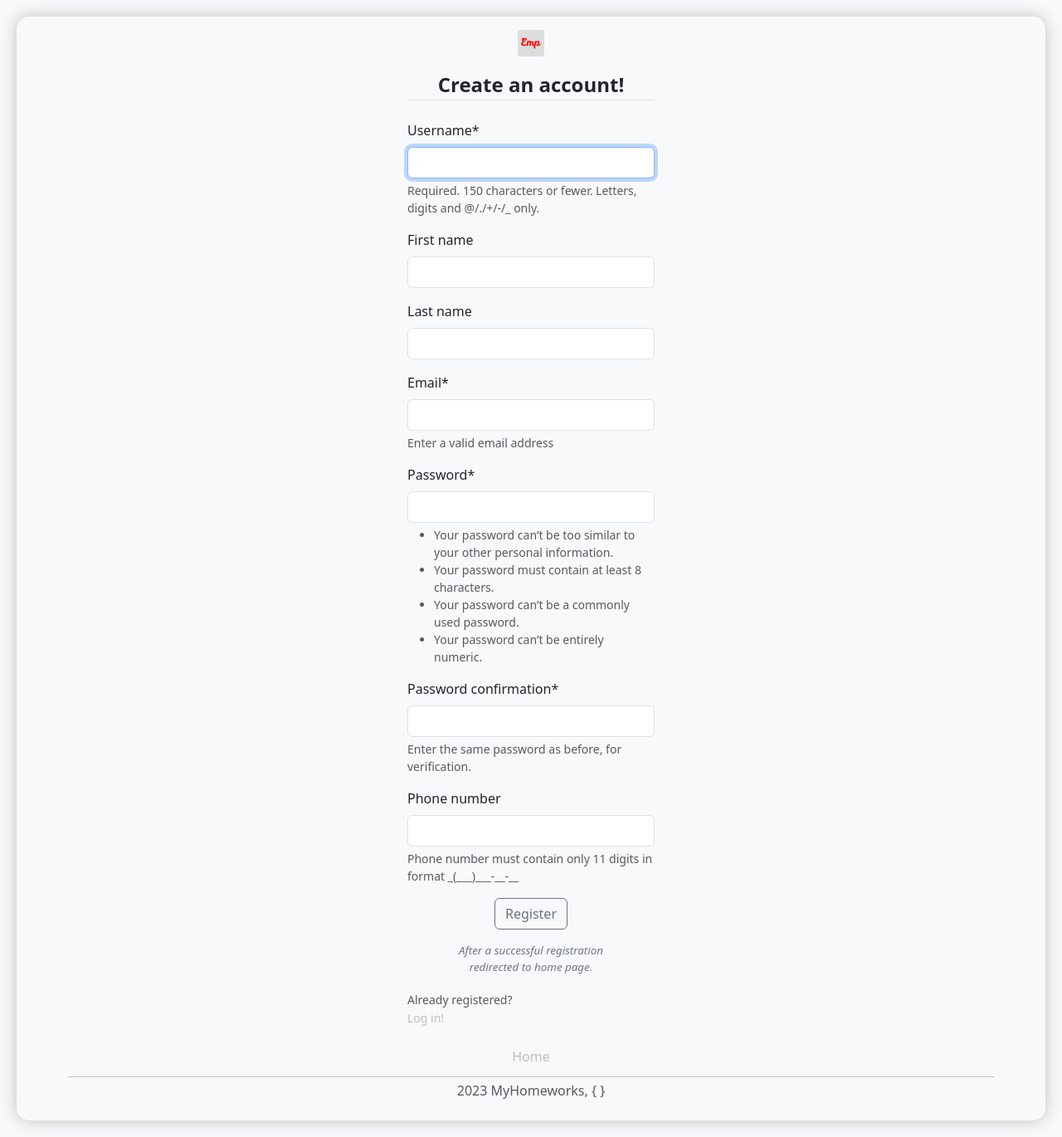
After one commit to MarkDanilchenko/Entry_task, a Django app: page /accounts/registration in a window 1280 px wide. The commit adds this page. Shown: the whole page at 83% size. Run offline with Django 4.2, Linux system fonts and the light colour scheme; some libraries are stand-ins or nearby versions.

Commit message:
Add Registration and Authorization

```diff
--- a/Entry_task/urls.py
+++ b/Entry_task/urls.py
@@ -23,6 +23,8 @@ from Entry_task__main import views
 urlpatterns = [
     path("admin/", admin.site.urls),
     path("", include("Entry_task__main.urls")),
+    path("accounts/", include("django.contrib.auth.urls")),
+    path("accounts/registration", views.registration, name="registration"),
 ]
 
 if settings.DEBUG:
--- a/Entry_task__main/forms.py
+++ b/Entry_task__main/forms.py
@@ -1,5 +1,34 @@
+from django.contrib.auth.forms import UserCreationForm
 from . import models
 from django import forms
+
+
+class UserForm(UserCreationForm):
+    email = forms.EmailField(
+        max_length=255,
+        required=True,
+        label="Email",
+        help_text="Enter a valid email address",
+    )
+
+    phone = forms.CharField(
+        max_length=15,
+        required=False,
+        label="Phone number",
+        help_text="Phone number must contain only 11 digits in format _(___)___-__-__",
+    )
+
+    class Meta:
+        model = models.User
+        fields = (
+            "username",
+            "first_name",
+            "last_name",
+            "email",
+            "password1",
+            "password2",
+            "phone",
+        )
 
 
 class GradeForm(forms.ModelForm):
--- a/Entry_task__main/models.py
+++ b/Entry_task__main/models.py
@@ -1,6 +1,7 @@
+from django.contrib.auth.models import AbstractUser
 from django.db import models
 from datetime import datetime
-import regex
+import regex, re
 from django.core.exceptions import ValidationError
 
 
@@ -15,6 +16,31 @@ def date_of_employment_validator(value):
     if value > datetime.now().date():
         raise ValidationError("Date of employment can't be in the future!")
     return value
+
+
+# phone validation for model: User
+def validate_phone(value):
+    if re.search(r"\d{1}\(\d{3}\)\d{3}-\d{2}-\d{2}", value) is None:
+        raise ValidationError(
+            "Phone number must contain only 11 digits in format _(___)___-__-__"
+        )
+    else:
+        return f"+{value}"
+
+
+class User(AbstractUser):
+    phone = models.CharField(
+        max_length=15,
+        unique=True,
+        blank=True,
+        null=True,
+        validators=[validate_phone],
+        verbose_name="Phone number",
+        help_text="Phone number must contain only 11 digits in format _(___)___-__-__",
+    )
+
+    def __str__(self):
+        return f"{self.username}, email: ({self.email})"
 
 
 class Grade(models.Model):
--- a/Entry_task__main/templates/employees_add.html
+++ b/Entry_task__main/templates/employees_add.html
@@ -8,7 +8,7 @@
         <p class="mt-3 text-muted">Add a new Employee</p>
     </div>
     {% load crispy_forms_tags %}
-    <form action="" method="post" enctype="multipart/form-data" class="d-flex flex-column align-items-center mb-5 mt-3 border border-3 rounded-3 px-3 py-5 shadow-lg">
+    <form action="" method="post" enctype="multipart/form-data" class="d-flex flex-column align-items-center mb-5 mt-3 border border-3 rounded-3 px-3 py-5 shadow-lg addUpdate_GradesEmp__Form">
         {% csrf_token %}
         <fieldset class="form-group">
             <legend class="border-bottom mb-4 text-center"><b>New Employee</b></legend>
--- a/Entry_task__main/templates/employees_update.html
+++ b/Entry_task__main/templates/employees_update.html
@@ -8,7 +8,7 @@
         <p class="mt-3 text-muted">Edit employee</p>
     </div>
     {% load crispy_forms_tags %}
-    <form action="" method="post" enctype="multipart/form-data" class="d-flex flex-column align-items-center mb-5 mt-3 border border-3 rounded-3 px-3 py-5 shadow-lg">
+    <form action="" method="post" enctype="multipart/form-data" class="d-flex flex-column align-items-center mb-5 mt-3 border border-3 rounded-3 px-3 py-5 shadow-lg addUpdate_GradesEmp__Form">
         {% csrf_token %}
         <fieldset class="form-group">
             <legend class="border-bottom mb-4 text-center"><b>Edit employee</b></legend>
--- a/Entry_task__main/templates/grades_add.html
+++ b/Entry_task__main/templates/grades_add.html
@@ -8,7 +8,7 @@
         <p class="mt-3 text-muted">Add a new grade</p>
     </div>
     {% load crispy_forms_tags %}
-    <form action="" method="post" enctype="multipart/form-data" class="d-flex flex-column align-items-center mb-5  border border-3 rounded-3 px-3 py-5 shadow-lg">
+    <form action="" method="post" enctype="multipart/form-data" class="d-flex flex-column align-items-center mb-5  border border-3 rounded-3 px-3 py-5 shadow-lg addUpdate_GradesEmp__Form">
         {% csrf_token %}
         <fieldset class="form-group">
             <legend class="border-bottom mb-4 text-center"><b>New grade</b></legend>
--- a/Entry_task__main/templates/grades_update.html
+++ b/Entry_task__main/templates/grades_update.html
@@ -8,7 +8,7 @@
         <p class="mt-3 text-muted">Edit grade</p>
     </div>
     {% load crispy_forms_tags %}
-    <form action="" method="post" enctype="multipart/form-data" class="d-flex flex-column align-items-center mb-5  border border-3 rounded-3 px-3 py-5 shadow-lg">
+    <form action="" method="post" enctype="multipart/form-data" class="d-flex flex-column align-items-center mb-5  border border-3 rounded-3 px-3 py-5 shadow-lg addUpdate_GradesEmp__Form">
         {% csrf_token %}
         <fieldset class="form-group">
             <legend class="border-bottom mb-4 text-center"><b>Edit grade</b></legend>
--- /dev/null
+++ b/Entry_task__main/templates/registration/registration.html
@@ -0,0 +1,65 @@
+<!DOCTYPE html>
+{% load static %}
+<html lang="en" data-bs-theme="light">
+	<head>
+		<meta charset="UTF-8" />
+		<meta name="viewport" content="width=device-width, initial-scale=1.0" />
+		<link rel="shortcut icon" href="" type="image/x-icon" />
+		<link rel="stylesheet" href="{% static 'node_modules/bootstrap/dist/css/bootstrap.min.css' %}" />
+		<style>
+			@import url('https://fonts.googleapis.com/css2?family=JetBrains+Mono:wght@800&display=swap');
+			@import url('https://fonts.googleapis.com/css2?family=Caveat&display=swap');
+		</style>
+		<link rel="apple-touch-icon" sizes="180x180" href="{% static 'favicon_io/apple-touch-icon.png' %}" />
+		<link rel="icon" type="image/png" sizes="32x32" href="{% static 'favicon_io/favicon-32x32.png' %}" />
+		<link rel="icon" type="image/png" sizes="16x16" href="{% static 'favicon_io/favicon-16x16.png' %}" />
+		<link rel="manifest" href="{% static 'favicon_io/site.webmanifest' %}" />
+		<title>Employees</title>
+	</head>
+	<body class="bg-body-tertiary">
+		<div class="container" id="container_main">
+			<main class="form-signin mx-auto">
+				{% load crispy_forms_tags %}
+
+				<form action="{% url 'registration' %}" method="post" enctype="multipart/form-data">
+					{% csrf_token %}
+
+					<fieldset class="form-group">
+						<a href="/" class="d-flex align-items-center justify-content-center mb-3">
+							<img src="{% static 'favicon_io/favicon-32x32.png' %}" alt="Home page logo" />
+						</a>
+						<legend class="border-bottom mb-4 text-center"><b>Create an account!</b></legend>
+
+						{{ form|crispy }}
+
+					</fieldset>
+					<div class="d-flex justify-content-center">
+						<button class="btn btn-outline-secondary" type="submit">Register</button>
+					</div>
+				</form>
+				<p class="text-center text-secondary mt-3" style="font-size: smaller">
+					<i
+						>After a successful registration<br />
+						redirected to home page.</i
+					>
+				</p>
+				<small class="text-muted"> Already registered? <a class="ml-2 nav-link" href="{% url 'login' %}" title="Log in!">Log in!</a> </small>
+			</main>
+
+			<!-- FOOTER -->
+			<!-- FOOTER -->
+			<!-- FOOTER -->
+			<footer class="col-12">
+				<ul class="nav justify-content-center">
+					<li class="nav-item"><a href="/" class="nav-link px-2">Home</a></li>
+				</ul>
+				<hr class="my-1" />
+				<p class="text-center text-body-secondary pb-4">2023 MyHomeworks, &#123; &#125;</p>
+			</footer>
+		</div>
+
+		<script src="{% static 'node_modules/bootstrap/dist/js/bootstrap.bundle.min.js' %}"></script>
+		<script src="{% static 'node_modules/jquery/dist/jquery.min.js' %}"></script>
+		<script src="{% static 'dist/bundle.js' %}"></script>
+	</body>
+</html>
--- a/Entry_task__main/views.py
+++ b/Entry_task__main/views.py
@@ -1,16 +1,38 @@
+from django.contrib.auth import authenticate, login
+from django.contrib.auth.decorators import login_required
 from django.shortcuts import render, redirect
 from . import models, forms
 from fuzzywuzzy import fuzz, process
 
 
+# registration
+# registration
+# registration
+def registration(request):
+    if request.method == "POST":
+        form = forms.UserForm(request.POST)
+        if form.is_valid():
+            form.save()
+            username = form.cleaned_data.get("username")
+            password = form.cleaned_data.get("password1")
+            userLogIn = authenticate(username=username, password=password)
+            login(request, userLogIn)
+            return redirect("/")
+    else:
+        form = forms.UserForm()
+    return render(request, "registration/registration.html", {"form": form})
+
+
 # employees functions
 # employees functions
 # employees functions
+@login_required
 def employees_info(request):
     result = models.Employee.objects.all()
     return render(request, "employees.html", {"result": result})
 
 
+@login_required
 def employees_search(request):
     try:
         searchEmployee = request.POST.get("searchEmployee")
@@ -43,6 +65,7 @@ def employees_search(request):
         return render(request, "employees.html", {"result": result})
 
 
+@login_required
 def employees_delete(request, id):
     try:
         if models.Employee.objects.filter(id=id).exists():
@@ -54,6 +77,7 @@ def employees_delete(request, id):
         return render(request, "employees.html", {"result": result})
 
 
+@login_required
 def employees_add(request):
     if request.method == "POST":
         form = forms.EmployeeForm(request.POST)
@@ -65,6 +89,7 @@ def employees_add(request):
     return render(request, "employees_add.html", {"form": form})
 
 
+@login_required
 def employees_update(request, id):
     try:
         result = models.Employee.objects.get(id=id)
@@ -83,11 +108,13 @@ def employees_update(request, id):
 # grades functions
 # grades functions
 # grades functions
+@login_required
 def grades_info(request):
     result = models.Grade.objects.all()
     return render(request, "grades.html", {"result": result})
 
 
+@login_required
 def grades_search(request):
     try:
         searchGrade = request.POST.get("searchGrade")
@@ -113,6 +140,7 @@ def grades_search(request):
         return render(request, "grades.html", {"result": result})
 
 
+@login_required
 def grades_delete(request, id):
     try:
         if models.Grade.objects.filter(id=id).exists():
@@ -124,6 +152,7 @@ def grades_delete(request, id):
         return render(request, "grades.html", {"result": result})
 
 
+@login_required
 def grades_add(request):
     if request.method == "POST":
         form = forms.GradeForm(request.POST)
@@ -135,6 +164,7 @@ def grades_add(request):
     return render(request, "grades_add.html", {"form": form})
 
 
+@login_required
 def grades_update(request, id):
     try:
         result = models.Grade.objects.get(id=id)
--- a/static/src/css/style.css
+++ b/static/src/css/style.css
@@ -598,7 +598,7 @@ footer {
 .no-content {
   font-family: "JetBrains Mono", monospace;
   font-size: 1.5rem;
-  min-height: 50vh;
+  min-height: 40vh;
 }
 .no-content p {
   text-shadow: 0 0px 15px rgb(92, 92, 92);
@@ -608,7 +608,7 @@ th, td {
   vertical-align: middle !important;
 }
 
-form {
+.addUpdate_GradesEmp__Form {
   min-width: 40vw;
 }
 
--- a/static/src/scss/style_custom.scss
+++ b/static/src/scss/style_custom.scss
@@ -62,13 +62,13 @@ footer {
 	p {
 		text-shadow: 0 0px 15px $custom_darkgrey;
 	}
-	min-height: 50vh;
+	min-height: 40vh;
 }
 
 th, td {
 	vertical-align: middle !important;
 }
 
-form {
+.addUpdate_GradesEmp__Form {
 	min-width: 40vw;
 }
```
Also changed, not shown: Entry_task.sql (+106 -105 lines), Entry_task/settings.py (+33 -4 lines), Entry_task__main/admin.py (+19 -0 lines), Entry_task__main/templates/index.html (+51 -9 lines), Entry_task__main/templates/registration/login.html (added, +63 -0 lines), Entry_task__main/migrations/0004_user.py (added), Entry_task__main/migrations/0005_alter_user_phone.py (added), README.md, static/dist/bundle.js.
